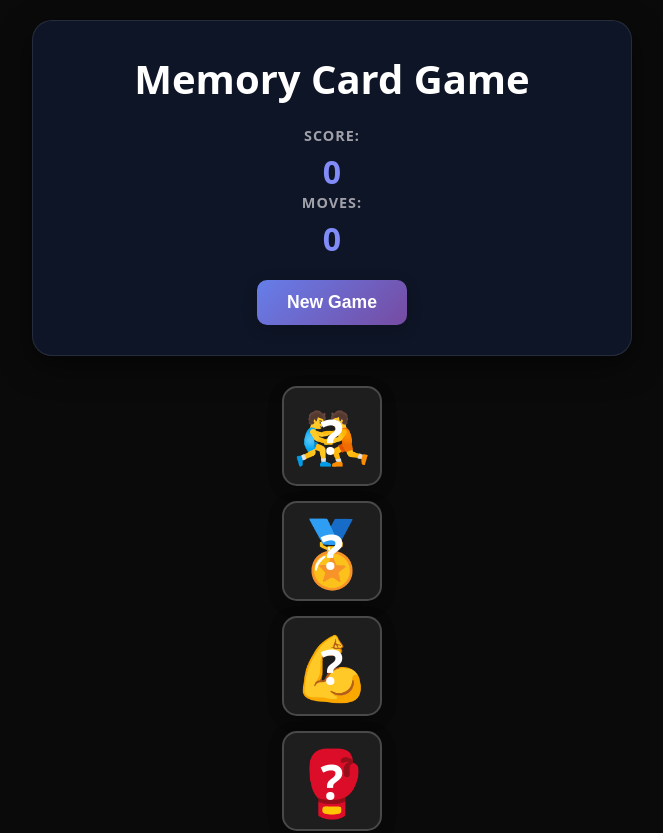
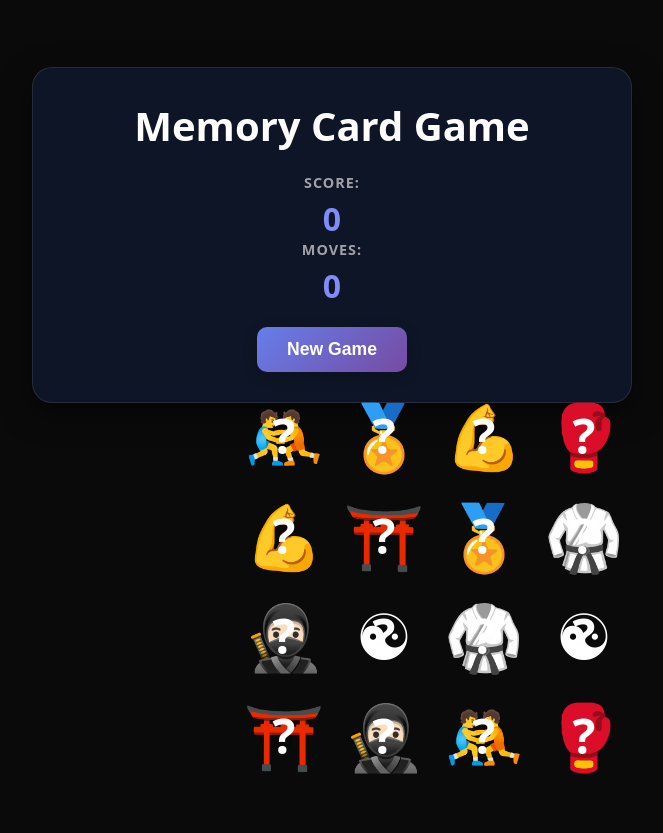
Before and after one commit to Romie321/memory-card-game, a React (Vite) app: page / in a window 1280 px wide. Shown: the top 833 px of the page, without its empty margins (308-971 px from the left). After the commit the page ends 800 px from the top, so only its background shows below. Built offline with nearby package versions, Linux system fonts and the light colour scheme.

Commit message:
Update cards grid layout to use fractional units and increase gap between cards

```diff
--- a/src/index.css
+++ b/src/index.css
@@ -143,8 +143,8 @@ body {
 
 .cards-grid {
   display: grid;
-  grid-template-columns: repeat(4, fr);
-  gap: 15px;
+  grid-template-columns: repeat(4, 1fr);
+  gap: 100px;
   max-width: 600px;
   width: 100px;
 }
```
